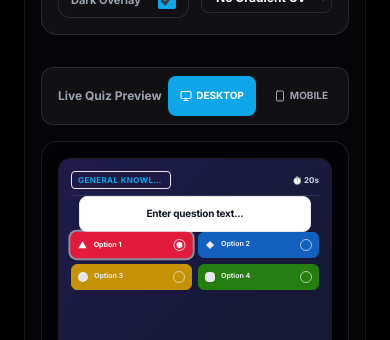
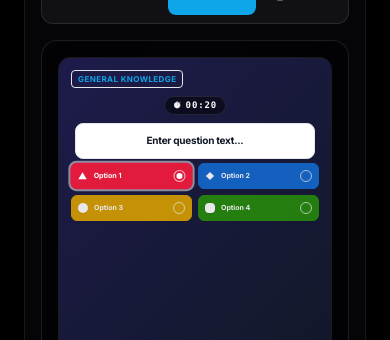
Before and after one commit to sanskrutikothari18/QuizForge, a React (Vite) app in the folder client/: page /quiz/create in a window 390 px wide. Shown: the part 1577-1917 px from the top of the page. Built offline with nearby package versions, Linux system fonts and the light colour scheme; no server answers.

Commit message:
mobile preview screen

```diff
--- a/client/src/components/BackgroundPicker.jsx
+++ b/client/src/components/BackgroundPicker.jsx
@@ -697,22 +697,39 @@ export default function BackgroundPicker({ value, onChange, showPreview = true,
 
               {/* Mock Quiz UI Container */}
               <div className="absolute inset-0 flex flex-col justify-between p-3 relative z-10 select-none">
-                <div className="flex justify-between items-center text-[8px] text-gray-300 font-bold border-b border-white/10 pb-1.5">
-                  <span className="bg-primary/25 border border-primary/30 px-1.5 py-0.5 rounded uppercase tracking-wider text-primary truncate max-w-[100px]">
+
+                {/* Top Section */}
+                <div className="flex flex-col">
+                  {/* Header Indicator */}
+                  <div className="flex justify-start items-center pb-1 relative z-10 shrink-0">
+                    <span className="bg-primary/25 border border-primary/30 px-1.5 py-0.5 rounded uppercase tracking-wider text-[8px] text-primary truncate max-w-[120px] font-bold">
                       {displayCategory}
                     </span>
-                  <span className="shrink-0">⏱️ {displayTime}s</span>
+                  </div>
+
+                  {/* Timer Display */}
+                  <div className="flex justify-center relative z-10 shrink-0 my-1">
+                    <div className="flex items-center gap-1 bg-black/50 backdrop-blur-sm px-2 py-0.5 rounded-full border border-white/10">
+                      <span className="text-[7px]">⏱️</span>
+                      <span className="text-[9px] font-mono tracking-widest text-white font-bold">
+                        00:{displayTime}
+                      </span>
+                    </div>
                   </div>
 
                   {/* Mock Card */}
-                <div className="bg-white rounded-lg p-2.5 border border-gray-200 shadow-sm text-center my-auto mx-2">
+                  <div className="bg-white rounded-lg p-2.5 border border-gray-200 shadow-sm text-center mx-1 my-1 shrink-0 relative z-10">
                     <p className="text-[10px] leading-snug tracking-tight text-gray-900 font-black line-clamp-3">
                       {displayQuestion}
                     </p>
                   </div>
+                </div>
+
+                {/* Flexible spacer (this will naturally push options to the bottom) */}
+                <div className="flex-1" />
 
                 {/* Options grid */}
-                <div className={`grid gap-1.5 ${previewDevice === 'mobile' ? 'grid-cols-1' : 'grid-cols-2'}`}>
+                <div className={`grid gap-1.5 relative z-10 w-full pb-1 ${previewDevice === 'mobile' ? 'grid-cols-1' : 'grid-cols-2'}`}>
                   {displayOptions.map((optText, optIdx) => {
                     const isCorrect = Number(displayCorrectAnswer) === optIdx;
                     const optionBgClasses = [
--- a/client/src/pages/CreateQuiz.jsx
+++ b/client/src/pages/CreateQuiz.jsx
@@ -241,10 +241,11 @@ export default function CreateQuiz() {
         <div className="absolute top-[-5%] left-[10%] h-[350px] w-[350px] bg-glow-primary pointer-events-none opacity-40"></div>
         <div className="absolute bottom-[10%] right-[5%] h-[400px] w-[400px] bg-glow-secondary pointer-events-none opacity-30"></div>
 
-        <div className="mx-auto max-w-5xl relative z-10 space-y-6 text-left">
+        <div className="mx-auto max-w-5xl relative z-10 space-y-6 text-left pt-24 sm:pt-20">
 
           {/* Header Actions */}
-          <div className="sticky top-0 z-50 bg-background/95 backdrop-blur-md pt-4 -mt-4 flex flex-col sm:flex-row justify-between items-start sm:items-center gap-4 border-b border-white/10 pb-4 mb-2 shadow-[0_10px_30px_-10px_rgba(0,0,0,0.5)] rounded-b-2xl px-2 -mx-2">
+          <div className="fixed top-0 left-0 right-0 z-50 bg-background/95 backdrop-blur-md border-b border-white/10 shadow-[0_10px_30px_-10px_rgba(0,0,0,0.5)]">
+            <div className="mx-auto max-w-5xl flex flex-col sm:flex-row justify-between items-start sm:items-center gap-4 py-4 px-6 sm:px-8">
             <div className="flex items-center gap-3">
               <button
                 onClick={() => navigate('/dashboard')}
@@ -321,6 +322,7 @@ export default function CreateQuiz() {
                 <span>Save Quiz</span>
               </button>
             </div>
+          </div>
           </div>
 
           {/* EDITOR LAYOUT */}
```
Lines whose indentation alone changed are shown as unchanged.
